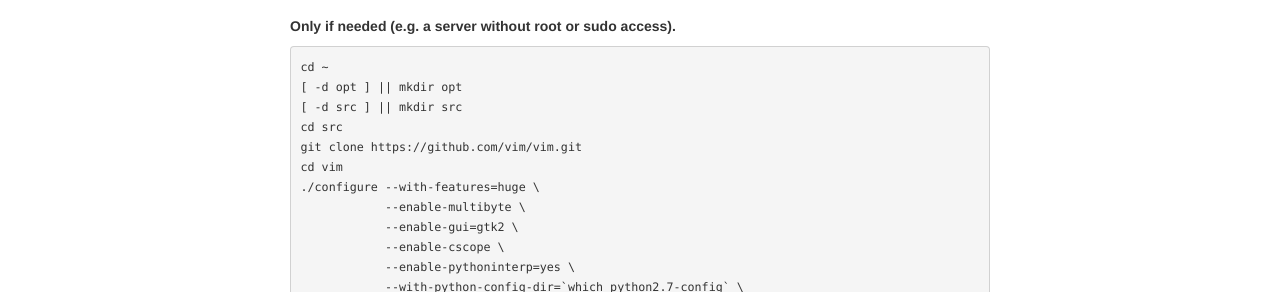
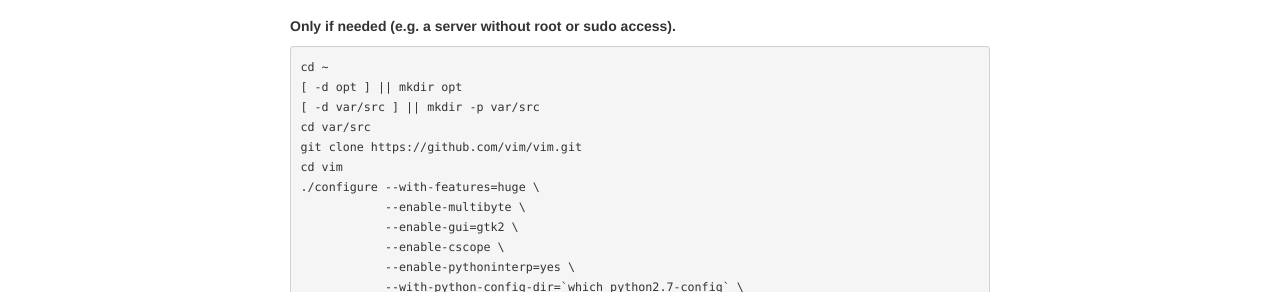
Before and after one commit to nozimica/nozimica.github.io, a Jekyll site: the page built from pages/devenv_configs.md, in a window 1280 px wide. Shown: the part 196-488 px from the top of the page. Built offline with Jekyll 4.4.1, drawn with Linux system fonts in a browser that asks for light colours; some of the changed text lies outside the part shown.

Commit message:
Include new dir structure in vim configure.

```diff
--- a/pages/devenv_configs.md
+++ b/pages/devenv_configs.md
@@ -10,8 +10,8 @@ Install vim
 
     cd ~
     [ -d opt ] || mkdir opt
-    [ -d src ] || mkdir src
-    cd src
+    [ -d var/src ] || mkdir -p var/src
+    cd var/src
     git clone https://github.com/vim/vim.git
     cd vim
     ./configure --with-features=huge \
```
